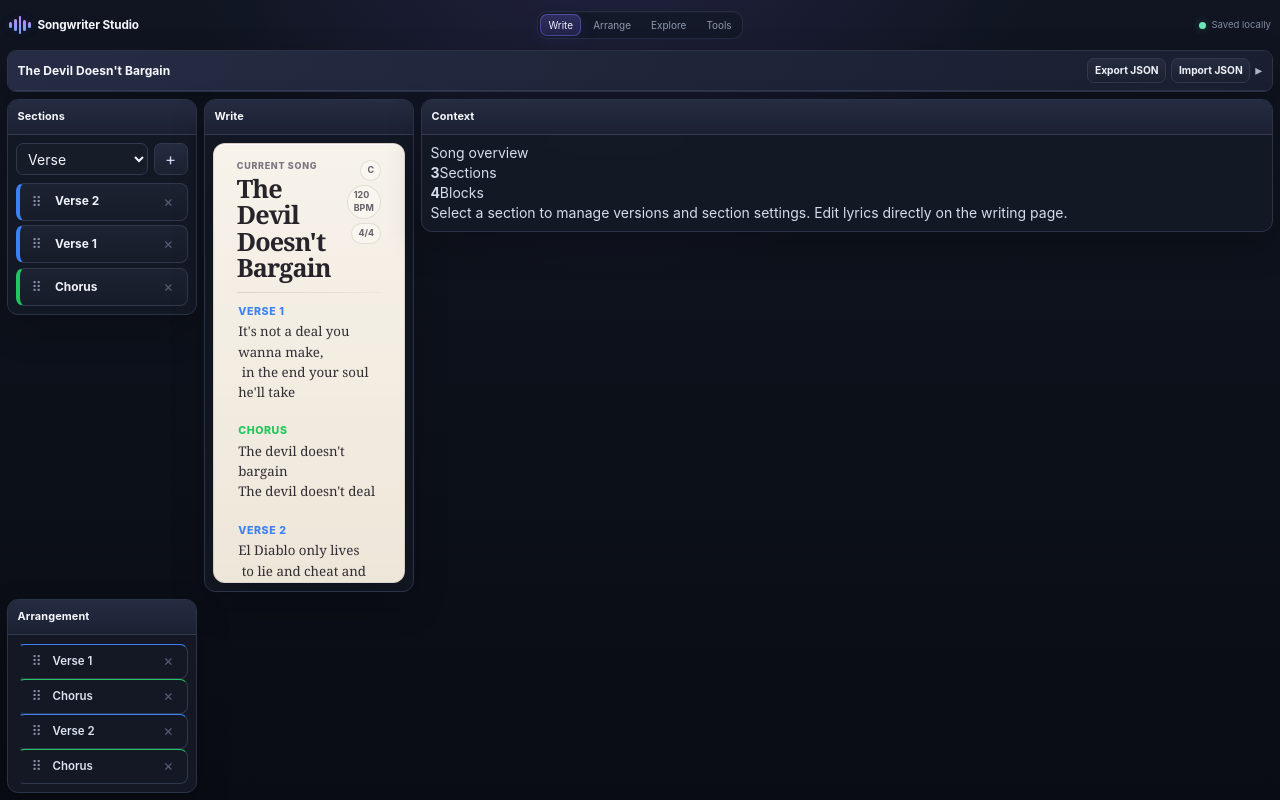
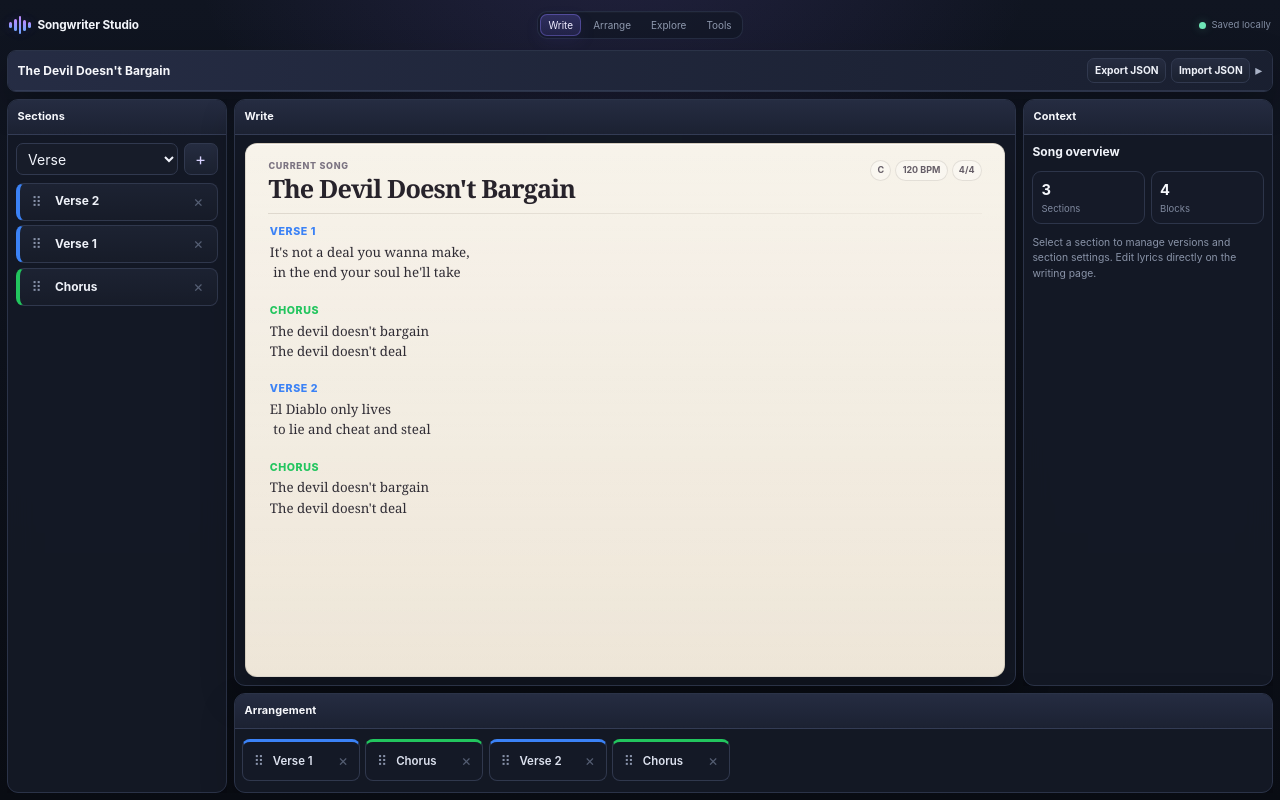
Before and after one commit to dstancomb3/Songwriter-Studio, a React (Vite) app: page / in a window 1280 px wide. Built offline with nearby package versions, Linux system fonts and the light colour scheme.

Commit message:
Style Write workspace architecture

```diff
--- a/src/index.css
+++ b/src/index.css
@@ -922,3 +922,162 @@ h4 {
     grid-template-columns: minmax(150px, 1fr) auto;
   }
 }
+
+
+/* Write workspace architecture */
+
+.workspace-grid {
+  grid-template-columns: 220px minmax(0, 1fr) 250px;
+  grid-template-rows: minmax(0, 1fr) auto;
+  grid-template-areas:
+    "sections preview context"
+    "sections arrangement arrangement";
+  align-items: stretch;
+  overflow: hidden;
+}
+
+.workspace-sections {
+  grid-area: sections;
+  min-width: 0;
+  min-height: 0;
+  overflow: hidden;
+}
+
+.workspace-preview {
+  grid-area: preview;
+  min-width: 0;
+  min-height: 0;
+  height: 100%;
+}
+
+.workspace-context {
+  grid-area: context;
+  min-width: 0;
+  min-height: 0;
+  overflow: hidden;
+}
+
+.workspace-arrangement {
+  grid-area: arrangement;
+  min-width: 0;
+  min-height: 0;
+}
+
+.workspace-sections .app-panel,
+.workspace-context .app-panel {
+  height: 100%;
+  display: flex;
+  flex-direction: column;
+}
+
+.workspace-sections .app-panel__body,
+.workspace-context .app-panel__body {
+  min-height: 0;
+  overflow-y: auto;
+}
+
+.workspace-arrangement .app-panel__body {
+  padding: 0.46rem 0.5rem;
+}
+
+.arrangement-track {
+  min-height: 50px;
+  display: flex;
+  align-items: center;
+  gap: 0.38rem;
+  overflow-x: auto;
+  overflow-y: hidden;
+  padding-bottom: 0.06rem;
+}
+
+.arrangement-slot {
+  flex: 0 0 auto;
+  display: flex;
+  align-items: stretch;
+  gap: 0.28rem;
+}
+
+.arrangement-item--horizontal {
+  min-width: 118px;
+  max-width: 170px;
+  min-height: 42px;
+  grid-template-columns: 22px minmax(0, 1fr) 24px;
+  border-left: 1px solid #30384d;
+  border-top: 3px solid transparent;
+  padding: 0.22rem 0.28rem;
+}
+
+.arrangement-drop-target--horizontal {
+  width: 5px;
+  height: 42px;
+  flex: 0 0 5px;
+  border-radius: 999px;
+  background: rgba(139, 124, 255, 0.7);
+  box-shadow: 0 0 12px rgba(139, 124, 255, 0.3);
+}
+
+.arrangement-empty--horizontal {
+  width: 100%;
+  min-height: 42px;
+}
+
+.context-overview {
+  display: grid;
+  gap: 0.75rem;
+}
+
+.context-overview__label {
+  color: #f0f3fa;
+  font-size: 0.86rem;
+  font-weight: 700;
+}
+
+.context-stat-grid {
+  display: grid;
+  grid-template-columns: 1fr 1fr;
+  gap: 0.42rem;
+}
+
+.context-stat {
+  display: grid;
+  gap: 0.05rem;
+  padding: 0.58rem;
+  border: 1px solid #2d354a;
+  border-radius: 9px;
+  background: rgba(23, 28, 42, 0.78);
+}
+
+.context-stat strong {
+  color: #f5f7fb;
+  font-size: 1.05rem;
+}
+
+.context-stat span {
+  color: #7f899e;
+  font-size: 0.68rem;
+}
+
+.context-hint {
+  color: #8993a8;
+  font-size: 0.74rem;
+  line-height: 1.5;
+}
+
+.context-section-type {
+  margin-top: 0.05rem;
+  color: #7f899d;
+  font-size: 0.67rem;
+  text-transform: capitalize;
+}
+
+.context-divider {
+  height: 1px;
+  margin: 0.72rem 0;
+  background: var(--panel-border-soft);
+}
+
+@media (max-width: 1180px) {
+  .workspace-grid {
+    grid-template-columns: 190px minmax(0, 1fr) 220px;
+  }
+}
```
